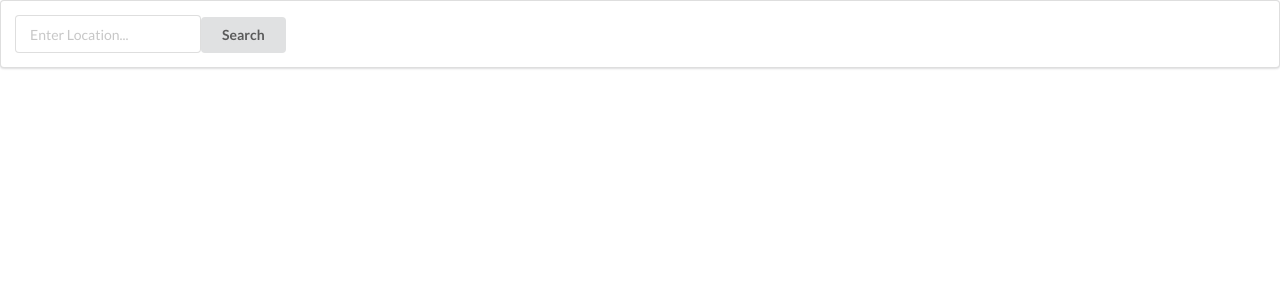
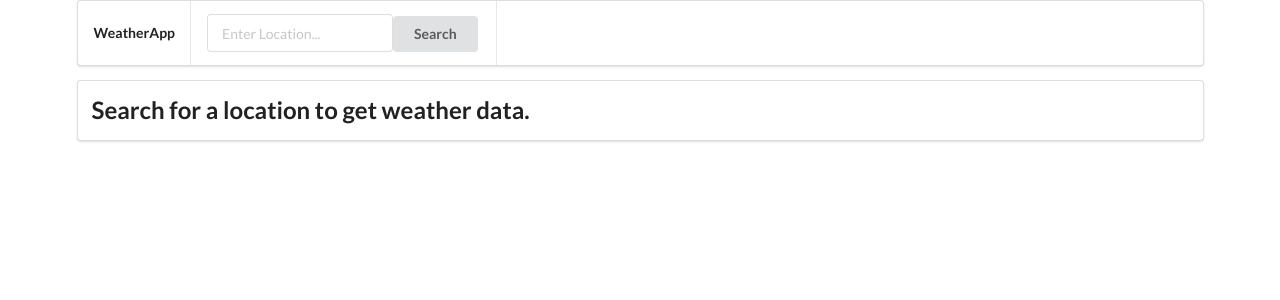
Before and after one commit to edmtrv/weather-app, a React (Create React App) app: page / in a window 1280 px wide. Shown: the top 300 px of the page. Built offline with nearby package versions, Linux system fonts and the light colour scheme; no server answers.

Commit message:
Stub LocationData component to show weather data

```diff
--- a/src/components/App.js
+++ b/src/components/App.js
@@ -1,6 +1,7 @@
 import React, { useState, useEffect } from 'react';
 import axios from 'axios';
 import LocationSearch from './LocationSearch';
+import LocationData from './LocationData';
 
 const API_KEY = process.env.REACT_APP_API_KEY;
 
@@ -23,12 +24,23 @@ const App = () => {
     setLocation(term);
   };
 
+  const showContent = () => {
+    if (!location) {
+      return <h2>Search for a location to get weather data.</h2>;
+    }
+
+    return <LocationData data={weatherData} />;
+  };
+
   return (
-    <div className="ui fluid container">
-      <div className="ui segment">
-        <LocationSearch onSearchLocation={onSearchLocation} />
-        {weatherData ? weatherData.weather[0].description : null}
+    <div className="ui container">
+      <div className="ui menu">
+        <div className="header item">WeatherApp</div>
+        <div className="item">
+          <LocationSearch onSearchLocation={onSearchLocation} />
+        </div>
       </div>
+      <div className="ui segment">{showContent()}</div>
     </div>
   );
 };
--- /dev/null
+++ b/src/components/Loader.js
@@ -0,0 +1,13 @@
+import React from 'react';
+
+const Loader = () => {
+  return (
+    <div className="ui segment">
+      <div className="ui active inverted dimmer">
+        <div className="ui text loader">Loading weather data...</div>
+      </div>
+    </div>
+  );
+};
+
+export default Loader;
--- /dev/null
+++ b/src/components/LocationData.js
@@ -0,0 +1,12 @@
+import React from 'react';
+import Loader from './Loader';
+
+const LocationData = ({ data }) => {
+  if (!data) {
+    return <Loader />;
+  }
+
+  return <div>LocationData</div>;
+};
+
+export default LocationData;
```
